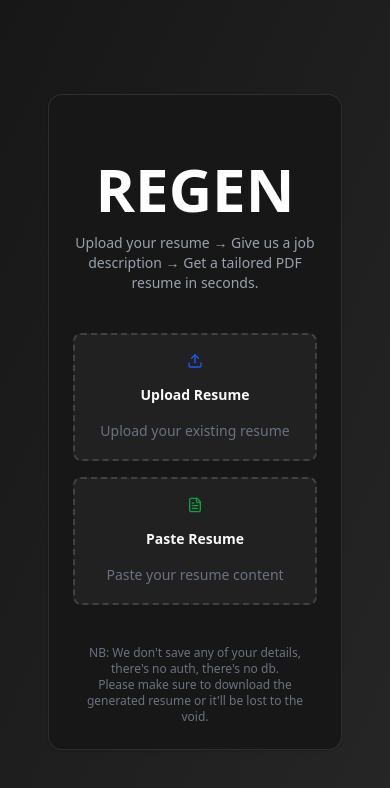
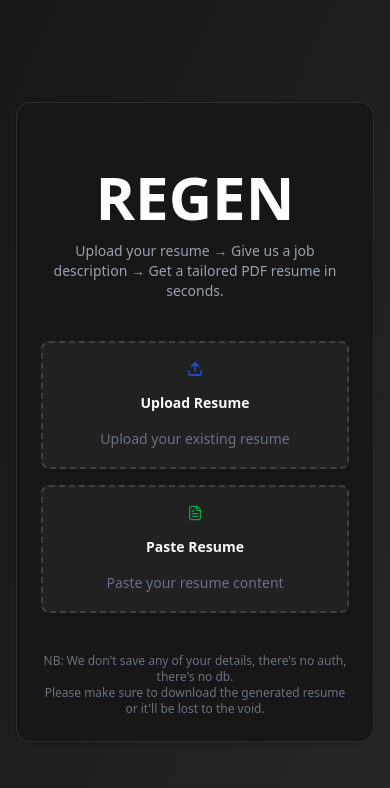
Before and after one commit to pranshuj73/regen, a Next.js app: page / in a window 390 px wide. Shown: the top 788 px of the page. Built offline with nearby package versions, Linux system fonts and the light colour scheme.

Commit message:
feat: layout responsiveness

```diff
--- a/components/resume-generator/forms/jd-input-form.tsx
+++ b/components/resume-generator/forms/jd-input-form.tsx
@@ -35,8 +35,8 @@ export function JDInputForm({ onSubmit, onSkip, initialJD, onChangeJD }: JDInput
         />
       </div>
 
-      <div className="flex space-x-2">
-        <Button type="submit" className="flex-1 cursor-pointer">
+      <div className="flex flex-wrap gap-2">
+        <Button disabled={!jobDescription.trim()} type="submit" className="flex-1 cursor-pointer">
           Generate Tailored Resume
         </Button>
         <Button type="button" onClick={onSkip} variant="outline" className="flex-1 cursor-pointer">
--- a/components/resume-generator/layout/step-wrapper.tsx
+++ b/components/resume-generator/layout/step-wrapper.tsx
@@ -15,10 +15,10 @@ export function StepWrapper({
 
 }: StepWrapperProps) {
   return (
-    <div className="w-full max-w-4xl">
+    <div className="w-full max-w-full md:max-w-5xl lg:max-w-4xl">
       {/* Navigation Bar */}
       {showBackButton && (
-        <div className="flex justify-between items-center mb-4 px-4">
+        <div className="flex justify-between items-center mb-4">
           <div className="flex gap-2">
             {showBackButton && onBack && (
               <Button
@@ -36,7 +36,7 @@ export function StepWrapper({
       )}
 
       {/* Content */}
-      <div className="flex flex-col justify-center p-4">
+      <div className="flex flex-col justify-center">
         {children}
       </div>
     </div>
--- a/components/resume-generator/steps/jd-step.tsx
+++ b/components/resume-generator/steps/jd-step.tsx
@@ -11,7 +11,6 @@ interface JDStepProps {
 
 export function JDStep({ onSubmit, onSkip, initialJD, onChangeJD }: JDStepProps) {
   return (
-    <StepWrapper>
       <Card className="w-full h-full">
         <CardHeader>
           <CardTitle>Job Description (Optional)</CardTitle>
@@ -23,6 +22,5 @@ export function JDStep({ onSubmit, onSkip, initialJD, onChangeJD }: JDStepProps)
           <JDInputForm onSubmit={onSubmit} onSkip={onSkip} initialJD={initialJD} onChangeJD={onChangeJD} />
         </CardContent>
       </Card>
-    </StepWrapper>
   );
 }
--- a/components/resume-generator/steps/manual-step.tsx
+++ b/components/resume-generator/steps/manual-step.tsx
@@ -10,7 +10,6 @@ interface ManualStepProps {
 
 export function ManualStep({ onSubmit, onBack }: ManualStepProps) {
   return (
-    <StepWrapper>
     <Card className="w-full h-full">
       <CardHeader>
         <CardTitle>Enter Your Details</CardTitle>
@@ -29,6 +28,5 @@ export function ManualStep({ onSubmit, onBack }: ManualStepProps) {
         </Button>
       </CardContent>
     </Card>
-    </StepWrapper>
   );
 }
--- a/components/resume-generator/steps/menu-step.tsx
+++ b/components/resume-generator/steps/menu-step.tsx
@@ -10,7 +10,6 @@ interface MenuStepProps {
 
 export function MenuStep({ onUpload, onPaste }: MenuStepProps) {
   return (
-    <StepWrapper>
     <Card className="w-full h-full py-16">
       <CardHeader className="text-center mb-4">
         <CardTitle className="text-6xl font-bold text-white mb-2 mono">
@@ -42,9 +41,8 @@ export function MenuStep({ onUpload, onPaste }: MenuStepProps) {
             <span className="text-sm text-gray-500">Paste your resume content</span>
           </Button>
         </div>
-          <p className="text-xs text-center text-gray-500 mt-10 -mb-10">NB: We don't save any of your details, there's no auth, there's no db.<br/>Please make sure to download the generated resume or it'll be lost to the void.</p>
+        <p className="text-xs text-center text-gray-500 mt-10 -mb-10">NB: We don't save any of your details, there's no auth, there's no db.<br />Please make sure to download the generated resume or it'll be lost to the void.</p>
       </CardContent>
     </Card>
-    </StepWrapper>
   );
 }
--- a/components/resume-generator/steps/paste-step.tsx
+++ b/components/resume-generator/steps/paste-step.tsx
@@ -25,7 +25,6 @@ export function PasteStep({ onSubmit, onUploadResume }: PasteStepProps) {
   };
 
   return (
-    <StepWrapper>
     <Card className="w-full h-full">
       <CardHeader>
         <CardTitle>Paste Your Resume</CardTitle>
@@ -90,6 +89,5 @@ export function PasteStep({ onSubmit, onUploadResume }: PasteStepProps) {
         </Button>
       </CardContent>
     </Card>
-    </StepWrapper>
   );
 }
--- a/components/resume-generator/steps/preview-step.tsx
+++ b/components/resume-generator/steps/preview-step.tsx
@@ -32,8 +32,6 @@ export function PreviewStep({ isGenerating, generatedResume, onDownload, onGener
 
       {/* Main UI - hidden when printing */}
       <div className="print:hidden">
-        <StepWrapper>
-          <div className="w-full h-full">
         <Card>
           <CardHeader>
             <div className="flex md:flex-row flex-col justify-between items-start md:items-center gap-4">
@@ -43,7 +41,7 @@ export function PreviewStep({ isGenerating, generatedResume, onDownload, onGener
                   Preview your generated resume
                 </CardDescription>
               </div>
-                  <div className="flex items-center space-x-2">
+              <div className="flex flex-wrap items-center gap-2">
                 <Button onClick={handlePrint} className="flex items-center space-x-2 cursor-pointer">
                   <Download className="h-4 w-4" />
                   Print Resume
@@ -95,8 +93,6 @@ export function PreviewStep({ isGenerating, generatedResume, onDownload, onGener
           </CardContent>
         </Card>
       </div>
-        </StepWrapper>
-      </div>
     </>
   );
 }
--- a/components/resume-generator/steps/updates-step.tsx
+++ b/components/resume-generator/steps/updates-step.tsx
@@ -85,7 +85,6 @@ export function UpdatesStep({ onSubmit, onSubmitWithMeta, initialSelectedIds, in
   };
 
   return (
-    <StepWrapper>
     <Card className="w-full h-full">
       <CardHeader>
         <CardTitle>What updates would you like to make?</CardTitle>
@@ -140,6 +139,5 @@ export function UpdatesStep({ onSubmit, onSubmitWithMeta, initialSelectedIds, in
         </form>
       </CardContent>
     </Card>
-    </StepWrapper>
   );
 }
--- a/components/resume-generator/steps/upload-step.tsx
+++ b/components/resume-generator/steps/upload-step.tsx
@@ -12,7 +12,6 @@ interface UploadStepProps {
 
 export function UploadStep({ onFileUpload, onPasteResume }: UploadStepProps) {
   return (
-    <StepWrapper>
     <Card className="w-full h-full">
       <CardHeader>
         <CardTitle>Upload Your Resume</CardTitle>
@@ -56,6 +55,5 @@ export function UploadStep({ onFileUpload, onPasteResume }: UploadStepProps) {
 
       </CardContent>
     </Card>
-    </StepWrapper>
   );
 }
```
Lines whose indentation alone changed are shown as unchanged.
